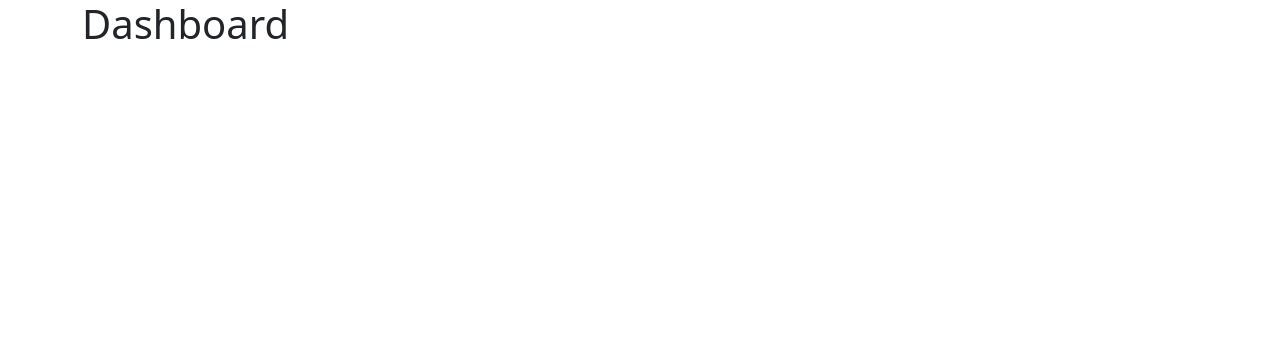
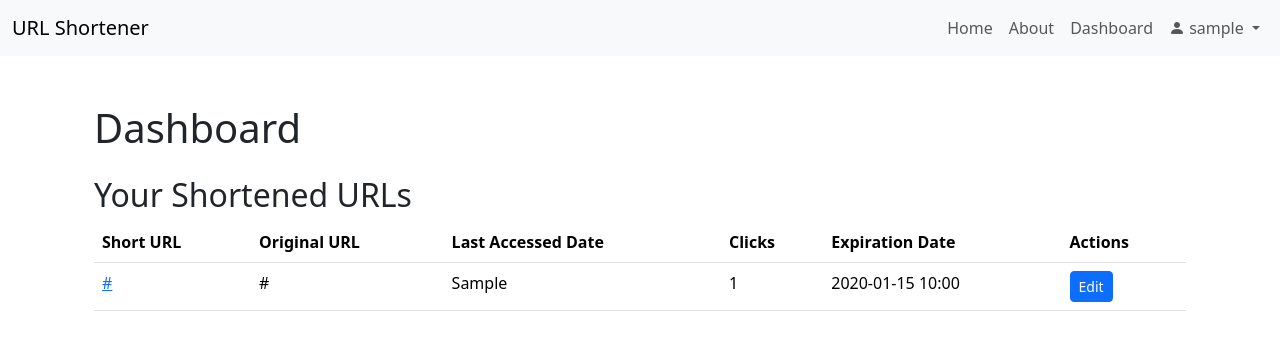
Before and after one commit to JGardner01/URL-Shortener, a Flask app: page /dashboard in a window 1280 px wide. Shown: the top 350 px of the page. Run offline with Flask 3, Linux system fonts and the light colour scheme; a user stored in the database is signed in; a database or web service that is not in the repository returns one stand-in record (values such as "Sample title").

Commit message:
Began implementing dashboard. Created a table in the dashboard.html template to display all of the users urls. In the main\routes.py my_urls testing route was removed and the function listing urls was moved to the shortener.py script.

```diff
--- a/app/main/routes.py
+++ b/app/main/routes.py
@@ -1,7 +1,7 @@
 from flask import render_template, request, redirect, abort, current_app, session
 from flask_login import current_user
 from . import main
-from .shortener import generate_short_url_code, validate_custom_short_code, generate_qr_code
+from .shortener import generate_short_url_code, validate_custom_short_code, generate_qr_code, get_users_urls
 from .safe_browsing import check_url_safety
 from datetime import datetime, timezone, timedelta
 import validators
@@ -134,29 +134,10 @@ def redirect_url(short_url_code):
     else:
         return abort(404)   #temporary error message for short url not found
 
-#debug testing route
-@main.route("/my_urls")
-def list_urls():
-    urls = current_app.urls
-
-    if current_user.is_authenticated:
-        user_urls = list(urls.find({"user_id": current_user.get_id()}))
-        print("user urls: ", user_urls)
-    else:
-        guest_url_codes = session.get("guest_url_codes", [])
-        if guest_url_codes:
-            guest_urls = list(urls.find({"short_url_code": {"$in": guest_url_codes}}))
-            print("guest urls: ", guest_urls)
-            session.pop("guest_url_codes", None)     #testing
-        else:
-            print("no guest codes")
-
-
-    return render_template("index.html")
-
 @main.route("/dashboard")
 def dashboard():
-    return render_template("dashboard.html")
+    user_urls = get_users_urls()
+    return render_template("dashboard.html", user_urls=user_urls)
 
 @main.route("/about")
 def about():
--- a/app/main/shortener.py
+++ b/app/main/shortener.py
@@ -1,4 +1,5 @@
-from flask import current_app
+from flask import current_app, session
+from flask_login import current_user
 from io import BytesIO
 import string
 import random
@@ -41,3 +42,15 @@ def generate_qr_code(url):
     qr.save(buffer, format("png"))
     buffer.seek(0)
     return base64.b64encode(buffer.getvalue()).decode("utf-8")
+
+def get_users_urls():
+    urls = current_app.urls
+
+    if current_user.is_authenticated:
+        return list(urls.find({"user_id": current_user.get_id()}))
+    else:
+        guest_url_codes = session.get("guest_url_codes", [])
+        if guest_url_codes:
+            return list(urls.find({"short_url_code": {"$in": guest_url_codes}}))
+        else:
+            return []
--- a/app/main/templates/dashboard.html
+++ b/app/main/templates/dashboard.html
@@ -1,5 +1,45 @@
 {% extends "base.html" %}
+{% set display_navbar = True %}
+
+
 {% block content %}
-{% set display_navbar = True %}
-    <h1>Dashboard</h1>
+    <div class="container mt-5">
+        <h1 class="mb-4">Dashboard</h1>
+        <div class="row justify-content-center">
+            <div class="col-md-12">
+                <h2>Your Shortened URLs</h2>
+                {% if user_urls %}
+                    <div class="table-responsive">
+                        <table class="table">
+                            <thead>
+                                <tr>
+                                    <th scope="col" class="text-left">Short URL</th>
+                                    <th scope="col" class="text-left">Original URL</th>
+                                    <th scope="col" class="text-left">Last Accessed Date</th>
+                                    <th scope="col" class="text-left">Clicks</th>
+                                    <th scope="col" class="text-left">Expiration Date</th>
+                                    <th scope="col" class="text-left">Actions</th>
+                                </tr>
+                            </thead>
+                            <tbody>
+                            {% for url in user_urls %}
+                                <tr>
+                                    <td><a href="{{ url.short_url_code }}">{{ url.short_url_code }}</a></td></td>
+                                    <td>{{ url.original_url }}</td>
+                                    <td>{{ url.last_accessed or "Never"}}</td>
+                                    <td>{{ url.click_count }}</td>
+                                    <td>{{ url.expiration_date.strftime("%Y-%m-%d %H:%M")}}</td>
+                                    <td><a href="#" class="btn btn-sm btn-primary">Edit</a></td>
+                                </tr>
+                            {% endfor %}
+                            </tbody>
+                        </table>
+                    </div>
+                {% else %}
+                    <p>You have no shortened URLs.</p>
+                {% endif %}
+            </div>
+        </div>
+    </div>
+
 {% endblock %}
```
